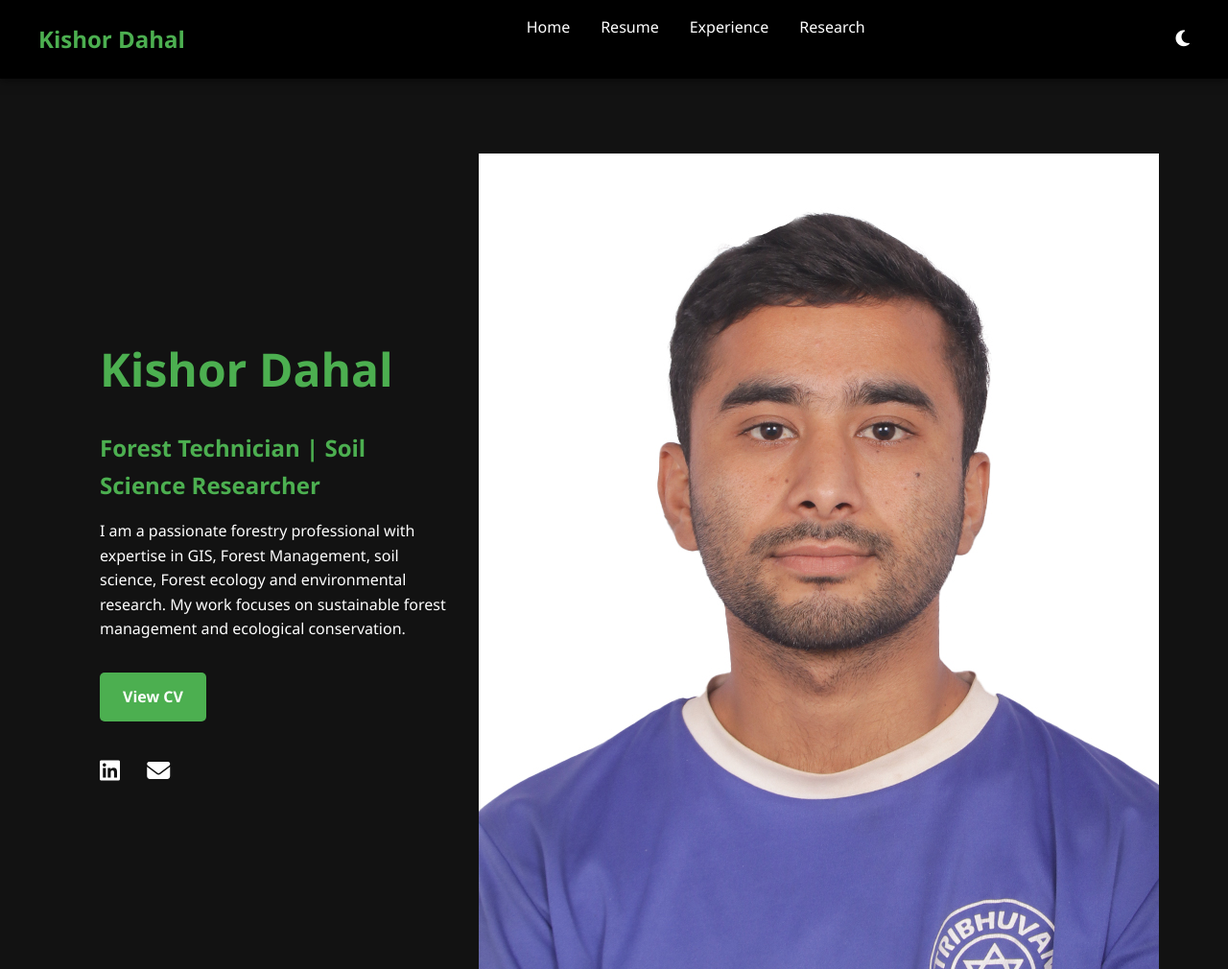
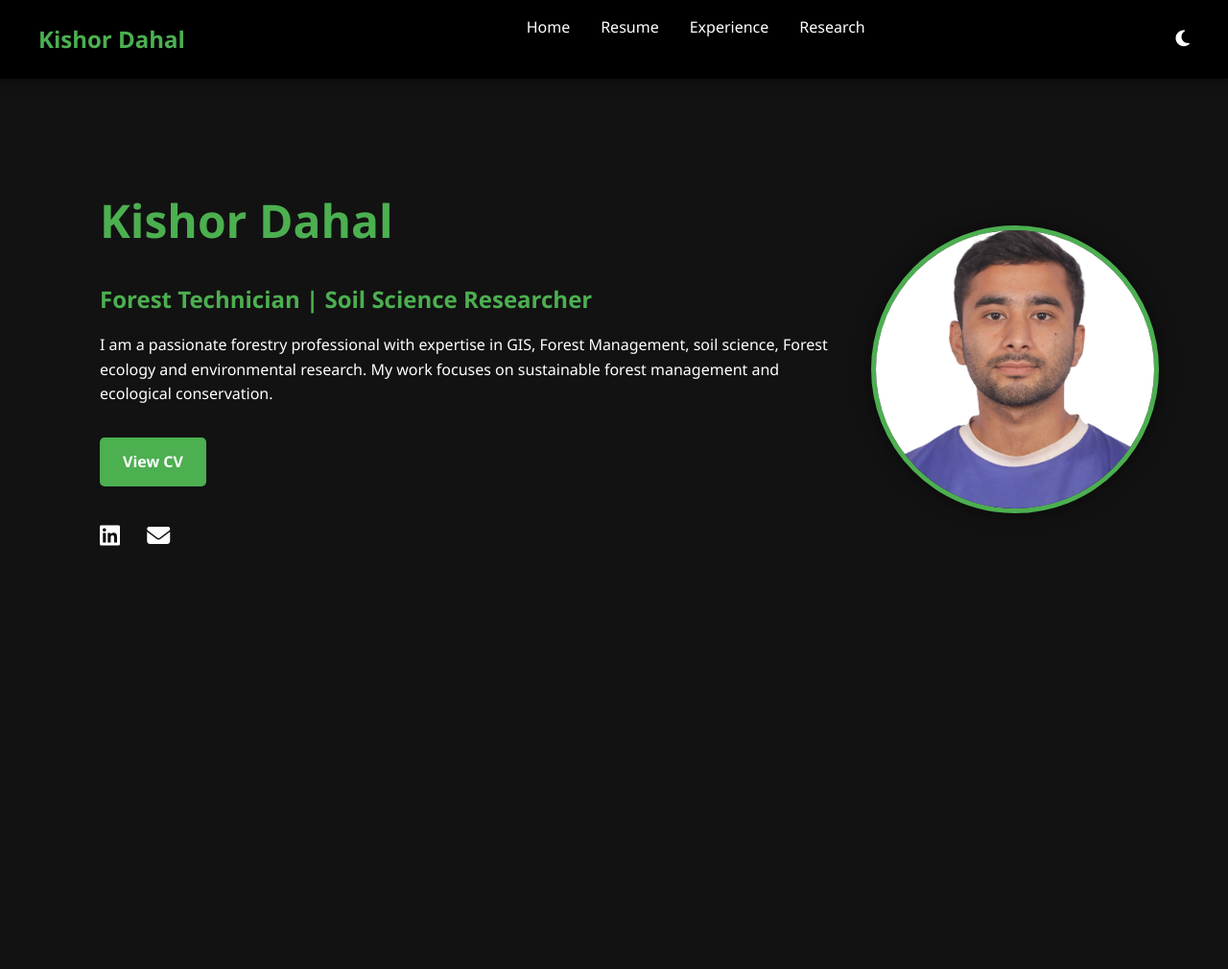
Before and after one commit to Kishorlab/kishor, a plain HTML site: page index.html in a window 1280 px wide. Shown: the whole page at 96% size. After the commit the page ends 928 px from the top, so only its background shows below. Drawn offline with Linux system fonts and the light colour scheme.

Commit message:
index.html

```diff
--- a/index.html
+++ b/index.html
@@ -1,4 +1,4 @@
- <!DOCTYPE html>
+<!DOCTYPE html>
 <html lang="en">
 <head>
     <meta charset="UTF-8">
@@ -280,12 +280,7 @@
                         <a href="mailto:kishordahal40@gmail.com"><i class="fas fa-envelope"></i></a>
                     </div>
                 </div>
-<img src="https://raw.githubusercontent.com/Kishorlab/kishor/main/profile.jpg"
- .profile-image {
-    width: 200px;
-    border-radius: 50%;
-    border: 5px solid green;
-}
+                <img src="https://raw.githubusercontent.com/Kishorlab/kishor/main/profile.jpg" class="profile-img" alt="Kishor Dahal">
             </div>
         </section>
 
@@ -312,7 +307,7 @@
 
         <div class="education-item">
             <h4> 10+2 Science</h4>
-            <p class="date"2017-2019</p>
+            <p class="date">2017-2019</p>
             <p>Khwopa Secondary School, Nepal </p>
         </div>
             <div class="card">
```
